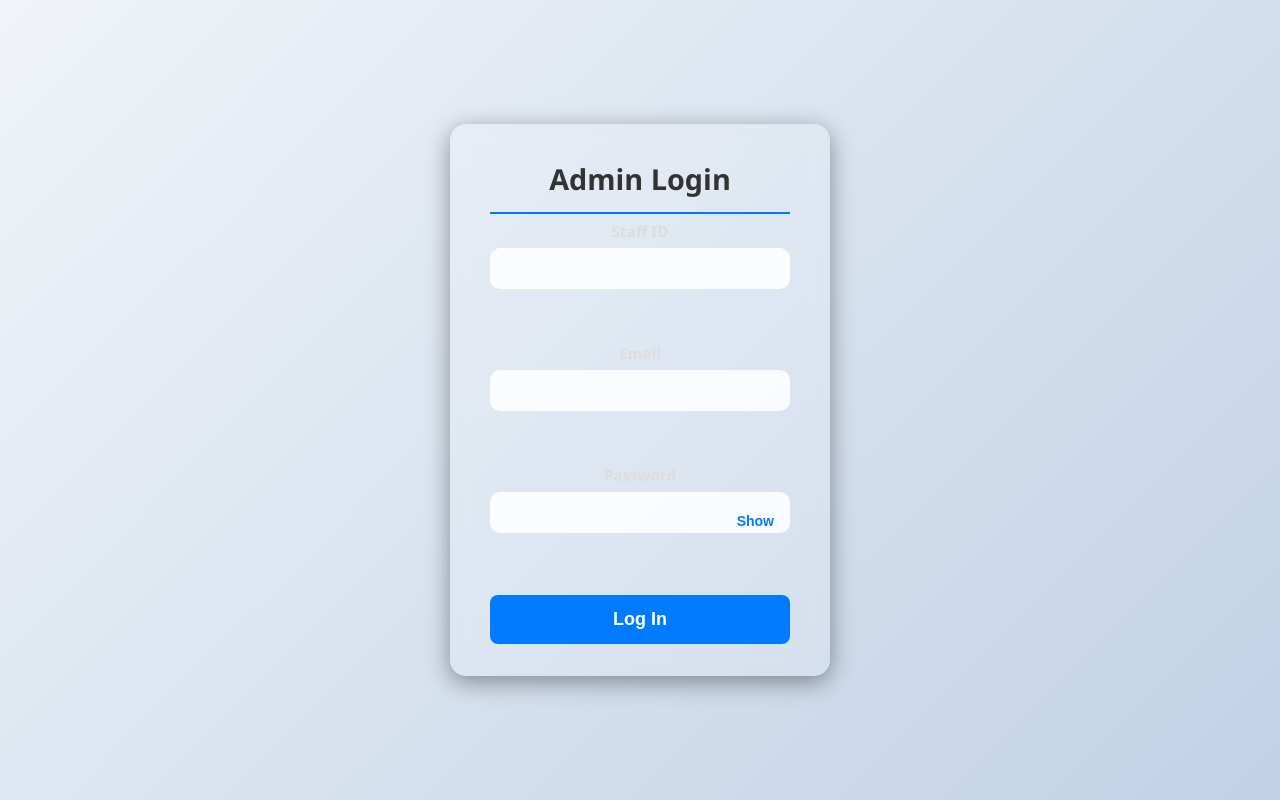
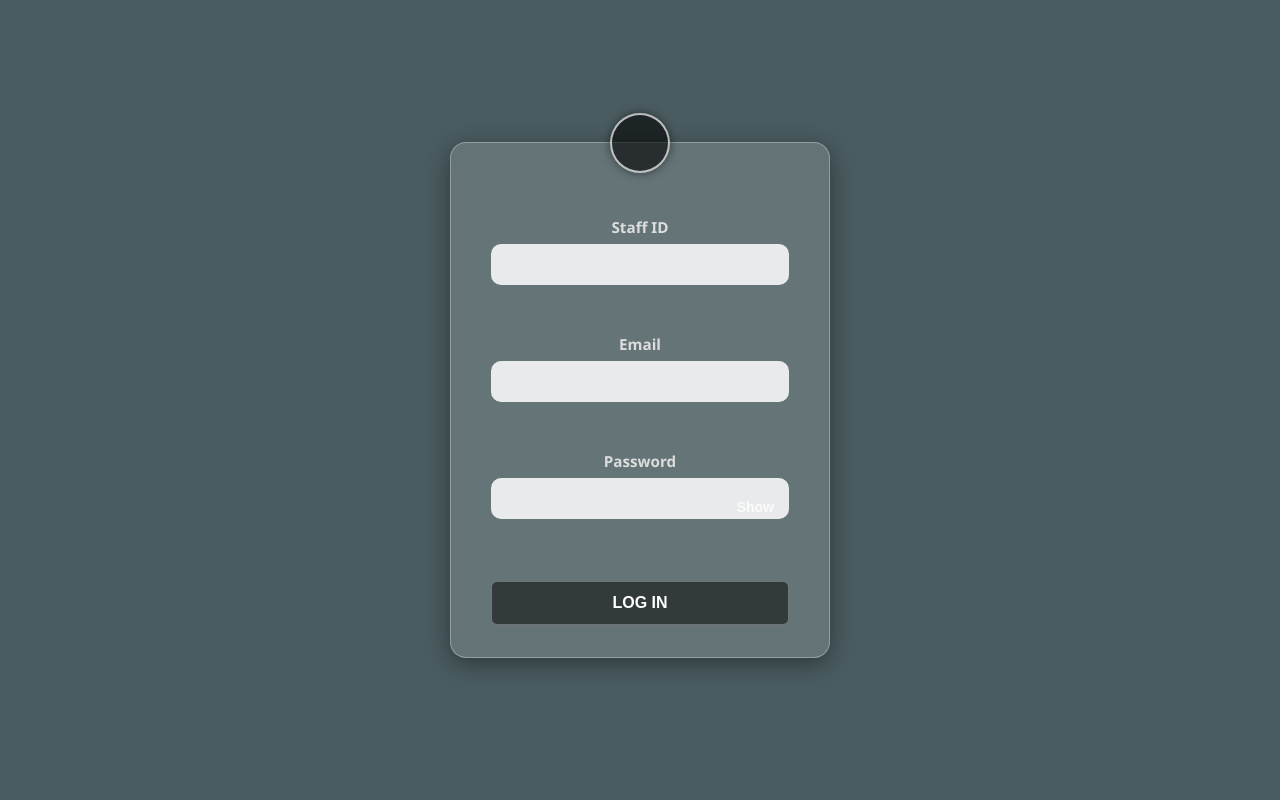
Before and after one commit to Kennyy02/Resort-Management-System, a React (Create React App) app in the folder frontend/: page /admin/login in a window 1280 px wide. Built offline with nearby package versions, Linux system fonts and the light colour scheme; no server answers.

Commit message:
Update login.css

```diff
--- a/frontend/src/admin/pages/login.css
+++ b/frontend/src/admin/pages/login.css
@@ -1,41 +1,66 @@
 /* login.css */
 
-/* --- 1. Main Layout and Container --- */
-
+/* --- 1. Main Layout and Glass Background --- */
 .login-container {
     display: flex;
     justify-content: center;
     align-items: center;
     min-height: 100vh;
-    background: linear-gradient(135deg, #f0f4f8, #c1d1e6); /* Light gradient background */
-    font-family: 'Arial', sans-serif;
+    /* Simulate the dark, out-of-focus background */
+    background: #4a5c60;
+    font-family: Arial, sans-serif;
+    position: relative;
+    /* Optional: Add a simple noise or texture effect if desired */
+    /* overflow: hidden; */
 }
 
 .login-box {
-    background-color: #ffffff;
-    padding: 40px;
-    border-radius: 12px;
-    box-shadow: 0 10px 30px rgba(0, 0, 0, 0.15);
+    /* Glassmorphism Effect */
+    background: rgba(255, 255, 255, 0.15); /* White with 15% opacity */
+    backdrop-filter: blur(10px); /* The key to the effect */
+    -webkit-backdrop-filter: blur(10px); /* For Safari support */
+
+    padding: 20px 30px 40px 30px; /* Adjusted padding to match compact look */
+    border-radius: 18px; /* Rounded corners */
+    border: 1px solid rgba(255, 255, 255, 0.3); /* Light border */
+    box-shadow: 0 4px 30px rgba(0, 0, 0, 0.2); /* Soft, prominent shadow */
     width: 100%;
-    max-width: 400px;
+    max-width: 350px; /* Small, compact size */
+    text-align: center;
+    position: relative;
 }
 
+/* Hide the default title in favor of the icon */
 .login-title {
-    font-size: 24px;
-    font-weight: 600;
-    color: #333333;
-    margin-bottom: 30px;
-    text-align: center;
-    border-bottom: 2px solid #007bff;
-    padding-bottom: 10px;
+    display: none;
 }
 
-/* --- 2. Form Styling --- */
+/* --- 2. Icon Placeholder (for the round icon on top) --- */
+/* Your HTML doesn't include the icon, so we use CSS to create its space */
+.login-box::before {
+    content: '';
+    display: block;
+    width: 60px;
+    height: 60px;
+    background: rgba(0, 0, 0, 0.6); /* Darker, semi-transparent background */
+    border-radius: 50%;
+    position: absolute;
+    top: -30px; /* Pull it up above the box */
+    left: 50%;
+    transform: translateX(-50%);
+    /* Use a tool like Font Awesome or a background image for the person icon */
+    /* For simplicity, we just create the circle here */
+    border: 2px solid rgba(255, 255, 255, 0.7);
+    box-shadow: 0 0 10px rgba(0, 0, 0, 0.5);
+}
+
+/* --- 3. Form Styling (Inputs are styled to match the translucent look) --- */
 
 .login-form {
     display: flex;
     flex-direction: column;
-    gap: 20px;
+    gap: 15px; /* Compact spacing */
+    margin-top: 40px; /* Space below the icon */
 }
 
 .form-group {
@@ -43,28 +68,33 @@
     flex-direction: column;
 }
 
+/* Hide the default labels, as the design uses placeholders/icons */
 .form-group label {
-    font-size: 14px;
-    color: #555555;
-    margin-bottom: 8px;
-    font-weight: 500;
+    display: none;
 }
 
 .form-input {
+    background: rgba(255, 255, 255, 0.1); /* Very slight background */
+    color: #ffffff; /* White text for contrast */
     padding: 12px 15px;
-    border: 1px solid #cccccc;
-    border-radius: 8px;
+    border: 1px solid rgba(255, 255, 255, 0.2);
+    border-radius: 6px;
     font-size: 16px;
-    transition: border-color 0.3s, box-shadow 0.3s;
+    font-weight: 300;
+}
+
+/* Change placeholder color to match the subtle gray text */
+.form-input::placeholder {
+    color: rgba(255, 255, 255, 0.7);
 }
 
 .form-input:focus {
-    border-color: #007bff;
-    box-shadow: 0 0 0 3px rgba(0, 123, 255, 0.25);
+    border-color: rgba(255, 255, 255, 0.5);
+    box-shadow: 0 0 5px rgba(255, 255, 255, 0.5);
     outline: none;
 }
 
-/* --- 3. Password Visibility Toggle --- */
+/* --- 4. Password Toggle Styling (Adjusted for glass look) --- */
 
 .password-wrapper {
     position: relative;
@@ -74,90 +104,62 @@
 
 .password-wrapper .form-input {
     width: 100%;
-    padding-right: 80px; /* Make space for the button */
+    padding-right: 80px;
 }
 
 .show-password-btn {
     position: absolute;
-    right: 1px;
-    top: 1px;
-    height: calc(100% - 2px);
-    padding: 0 15px;
+    right: 5px;
+    padding: 5px 10px;
     background: none;
     border: none;
     cursor: pointer;
     font-size: 14px;
-    color: #007bff;
-    border-radius: 0 8px 8px 0;
-    transition: background-color 0.2s;
+    color: rgba(255, 255, 255, 0.8);
+    transition: color 0.2s;
 }
 
 .show-password-btn:hover {
-    background-color: #f0f0f0;
+    color: #ffffff;
 }
 
-/* --- 4. Login Button --- */
+/* --- 5. Login Button (Solid, flat design) --- */
 
 .login-button {
-    padding: 14px;
-    background-color: #007bff;
+    padding: 12px;
+    background-color: rgba(0, 0, 0, 0.5); /* Dark, semi-transparent background */
     color: white;
-    font-size: 18px;
-    font-weight: bold;
-    border: none;
-    border-radius: 8px;
+    font-size: 16px;
+    font-weight: 600;
+    border: 1px solid rgba(255, 255, 255, 0.3); /* Subtle white border */
+    border-radius: 6px;
     cursor: pointer;
     transition: background-color 0.3s ease;
-    margin-top: 10px;
+    text-transform: uppercase;
+    margin-top: 15px;
 }
 
 .login-button:hover {
-    background-color: #0056b3;
+    background-color: rgba(0, 0, 0, 0.7);
 }
 
-.login-button:disabled {
-    background-color: #cccccc;
-    cursor: not-allowed;
-}
-
-/* --- 5. Message/Alerts --- */
+/* --- 6. Messages (Keeping it subtle and clean) --- */
 
 .login-message {
-    padding: 10px;
-    border-radius: 6px;
-    margin-bottom: 20px;
+    padding: 8px;
+    border-radius: 4px;
+    margin-bottom: 15px;
     text-align: center;
-    font-size: 14px;
-    font-weight: 600;
+    font-size: 13px;
+    font-weight: 500;
+    color: #ffffff;
+    background: rgba(0, 0, 0, 0.3);
 }
 
 .login-message.error {
-    background-color: #fddddd;
-    color: #d9534f;
-    border: 1px solid #d9534f;
+    background-color: rgba(220, 53, 69, 0.7);
 }
 
 .login-message.success {
-    background-color: #d4edda;
-    color: #28a745;
-    border: 1px solid #28a745;
+    background-color: rgba(40, 167, 69, 0.7);
 }
-
-/* --- 6. Mobile Responsiveness --- */
-
-@media (max-width: 500px) {
-    .login-box {
-        margin: 20px;
-        padding: 30px 20px;
-        box-shadow: 0 5px 15px rgba(0, 0, 0, 0.1);
-    }
-
-    .login-title {
-        font-size: 22px;
-    }
-
-    .login-button {
-        font-size: 16px;
-        padding: 12px;
-    }
-}
```
